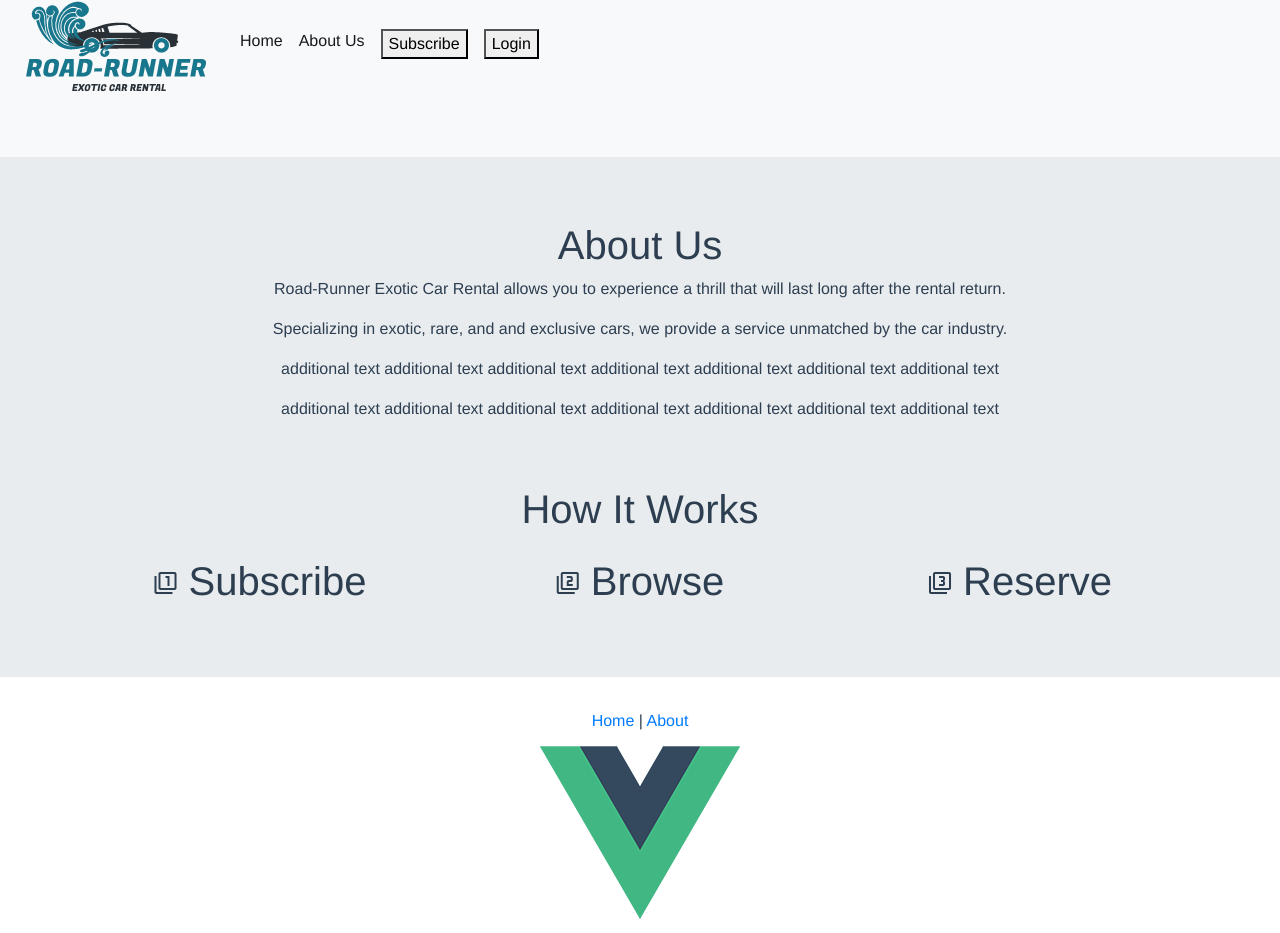
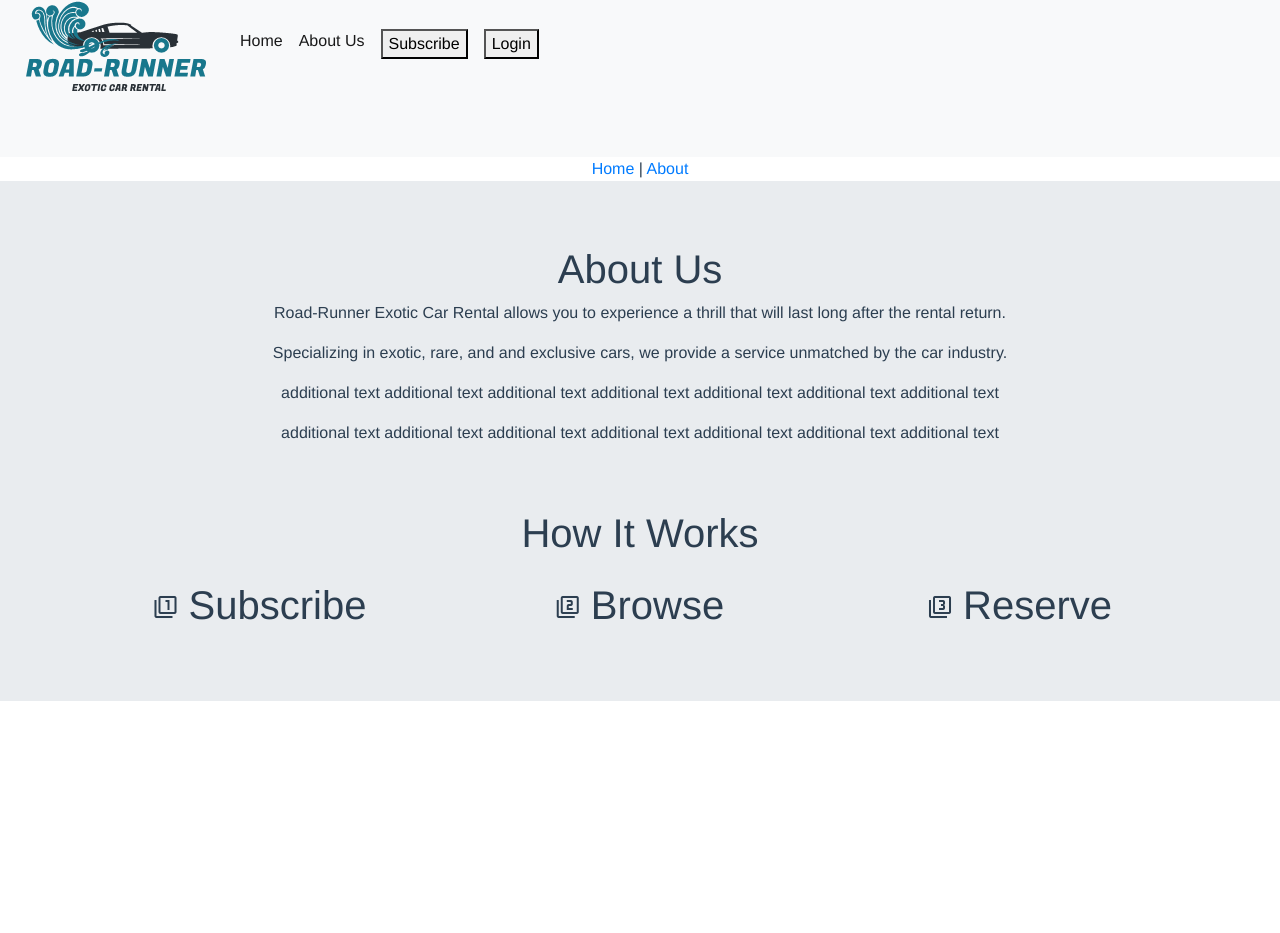
Before and after one commit to bootcamp-s19/group-project-1, a Vue app in the folder roadrunner/: page / in a window 1280 px wide. Shown: the part 129-1062 px from the top of the page. After the commit the page ends 862 px from the top, so only its background shows below. Built offline with nearby package versions, Linux system fonts and the light colour scheme.

Commit message:
Put AboutUs component in Home.Vue

```diff
--- a/roadrunner/src/App.vue
+++ b/roadrunner/src/App.vue
@@ -1,7 +1,7 @@
 <template>
   <div id="app">
     <NavBar></NavBar>
-    <AboutUs></AboutUs>
+
 
 
     <div id="nav">
@@ -17,7 +17,7 @@
 
 
 import NavBar from "./components/NavBar.vue";
-import AboutUs from "./components/AboutUs.vue";
+
 
 
 export default {
@@ -26,7 +26,7 @@ export default {
 
 
     NavBar,
-    AboutUs,
+
 
   },
   data() {
--- a/roadrunner/src/components/AboutUs.vue
+++ b/roadrunner/src/components/AboutUs.vue
@@ -48,6 +48,13 @@
   </div>
 </template>
 
+<script>
+
+export default {
+  name: 'Home',
+
+}
+</script>
 
 
 
--- a/roadrunner/src/views/Home.vue
+++ b/roadrunner/src/views/Home.vue
@@ -1,18 +1,24 @@
 <template>
   <div class="home">
-    <img alt="Vue logo" src="../assets/logo.png">
+  <AboutUs></AboutUs>
+
+
 
   </div>
 </template>
 
 <script>
-// @ is an alias to /src
+
+  import AboutUs from '../components/AboutUs.vue';
+
 
 
 export default {
   name: 'home',
   components: {
 
+    AboutUs,
+
   }
 }
 </script>
```
